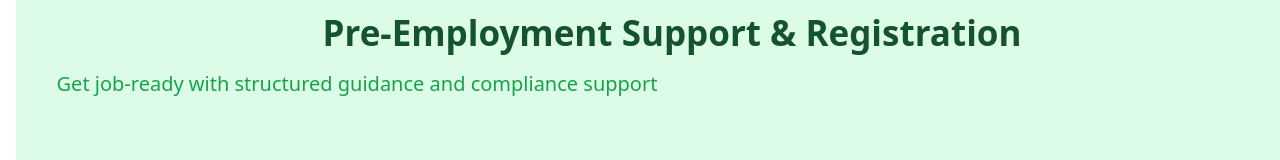
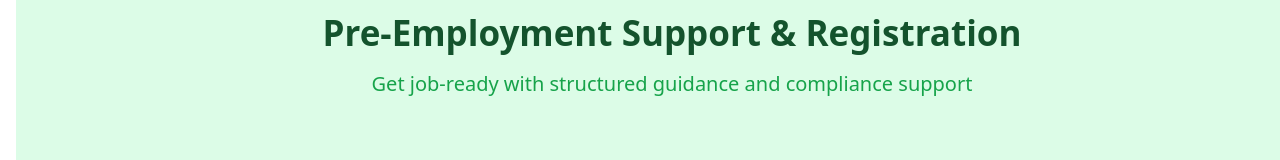
Before and after one commit to thejobsnvisa/jobsnvisa, a React (Vite) app: page /employee in a window 1280 px wide. Shown: the part 2597-2757 px from the top of the page. Built offline with nearby package versions, Linux system fonts and the light colour scheme; a web font is replaced by a local one.

Commit message:
code updated

```diff
--- a/src/pages/Employee.jsx
+++ b/src/pages/Employee.jsx
@@ -441,7 +441,7 @@ const Employee = () => {
             Pre-Employment Support & Registration
           </p>
           <p
-            className="w-full xl:w-[682px]  font-medium text-[15px] md:text-[18px] lg:text-[20px]  mt-5 text-green-600 text-center"
+            className="w-full xl:w-[682px]  font-medium text-[15px] md:text-[18px] lg:text-[20px] xl:ml-[315px] mt-5 text-green-600 text-center"
             style={{
               lineHeight: "140%",
             }}
--- a/src/pages/Recruiter.jsx
+++ b/src/pages/Recruiter.jsx
@@ -364,7 +364,7 @@ const Recruiter = () => {
             Our Labour Hire Solutions
           </h2>
           <p
-            className="text-[15px] md:text-[18px] lg:text-[20px] font-medium text-green-700 max-w-[600px] mx-auto mb-10"
+            className="text-[15px] md:text-[18px] lg:text-[20px] font-medium text-green-700 max-w-[650px] mx-auto mb-10"
             style={{
               fontWeight: 500,
               lineHeight: "140%",
@@ -500,7 +500,7 @@ const Recruiter = () => {
       {/* Permanent & Executive Recruitment Section with Reveal-on-Hover Feature */}
       <div className="w-full max-w-[1440px] mx-auto bg-white py-10 mt-16 md:mt-24 lg:mt-32 mb-12 px-4">
         <h3
-          className="max-w-[930px] mx-auto text-[24px] md:text-[30px] lg:text-[35px] font-bold text-green-900 text-center px-2"
+          className="max-w-[950px] mx-auto text-[24px] md:text-[30px] lg:text-[35px] font-bold text-green-900 text-center px-2"
           style={{
             fontWeight: 700,
             lineHeight: "130%",
```
